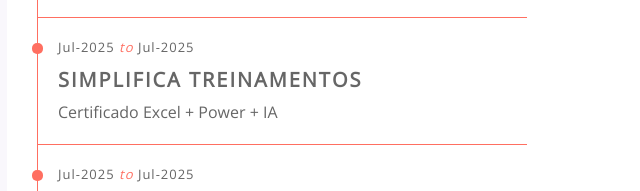
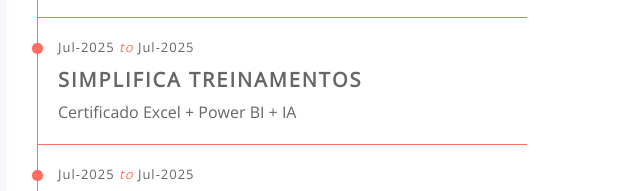
Before and after one commit to 2023-amorim/profile, a plain HTML site: page index.html in a window 1280 px wide. Shown: the part 3368-3559 px from the top of the page, 393-1033 px from the left. Drawn offline with nearby package versions, Linux system fonts and the light colour scheme.

Commit message:
Update index.html

```diff
--- a/index.html
+++ b/index.html
@@ -380,7 +380,7 @@
                 <div class="edu-col">
                   <span>Jul-2025 <i>to</i> Jul-2025</span>
                   <h3>SIMPLIFICA TREINAMENTOS</h3>
-                  <p>Certificado Excel + Power + IA</p>
+                  <p>Certificado Excel + Power BI + IA</p>
                 </div>
               </div>
               <div class="col-md-8">
```
